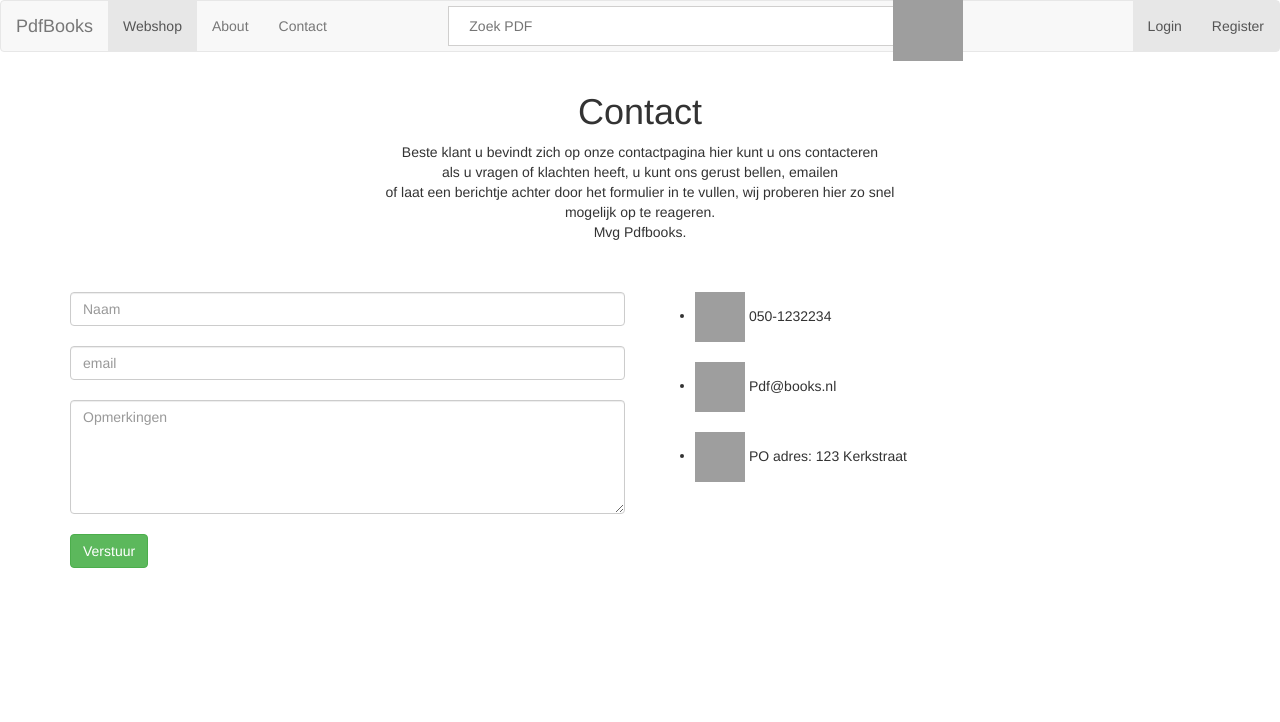
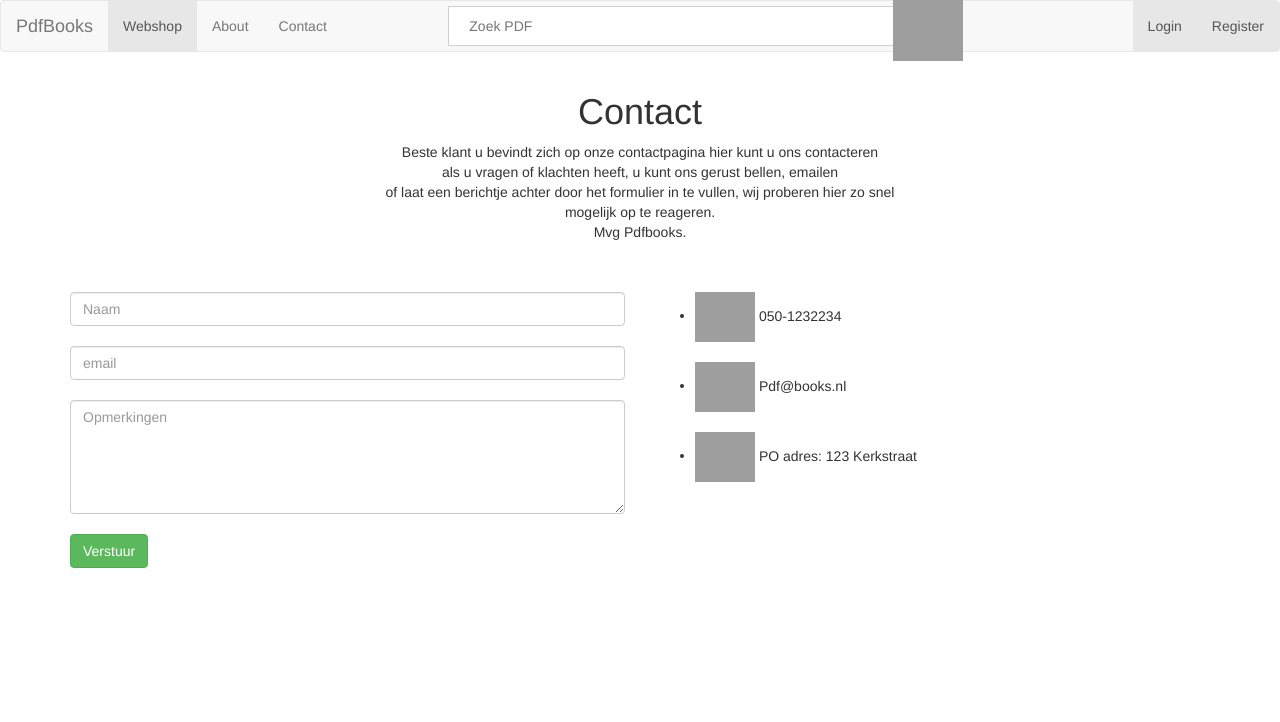
Before and after one commit to timostrating/pdfbooks, a PHP site: page /contactpagina.php in a window 1280 px wide. Shown: the top 722 px of the page. Run offline with PHP 8.4, Linux system fonts and the light colour scheme; grey boxes are pictures that could not be loaded.

Commit message:
Update contactpagina.php

```diff
--- a/contactpagina.php
+++ b/contactpagina.php
@@ -24,9 +24,9 @@
 		</div>
 		<div class="col-md-6">
 			<ul style="">
-				<li><img src="phone.png" alt="phone" width="50" height="50"> 050-1232234 </li> <br/>
-				<li><img src="email.png" alt="phone" width="50" height="50">  Pdf@books.nl </li> <br/>
-				<li><img src="map.png" alt="map" width="50" height="50">  PO adres: 123 Kerkstraat </li> <br/>
+				<li><img src="http://www.endlessicons.com/wp-content/uploads/2012/12/iphone-5-icon-614x460.png" alt="phone" width="60" height="50"> 050-1232234 </li> <br/>
+				<li><img src="http://www.endlessicons.com/wp-content/uploads/2012/12/email-icon-614x460.png" alt="phone" width="60" height="50">  Pdf@books.nl </li> <br/>
+				<li><img src="http://www.endlessicons.com/wp-content/uploads/2012/12/pin-map-icon-2-614x460.png" alt="map" width="60" height="50">  PO adres: 123 Kerkstraat </li> <br/>
 			</ul>
 		</div>
 	</div>
```
